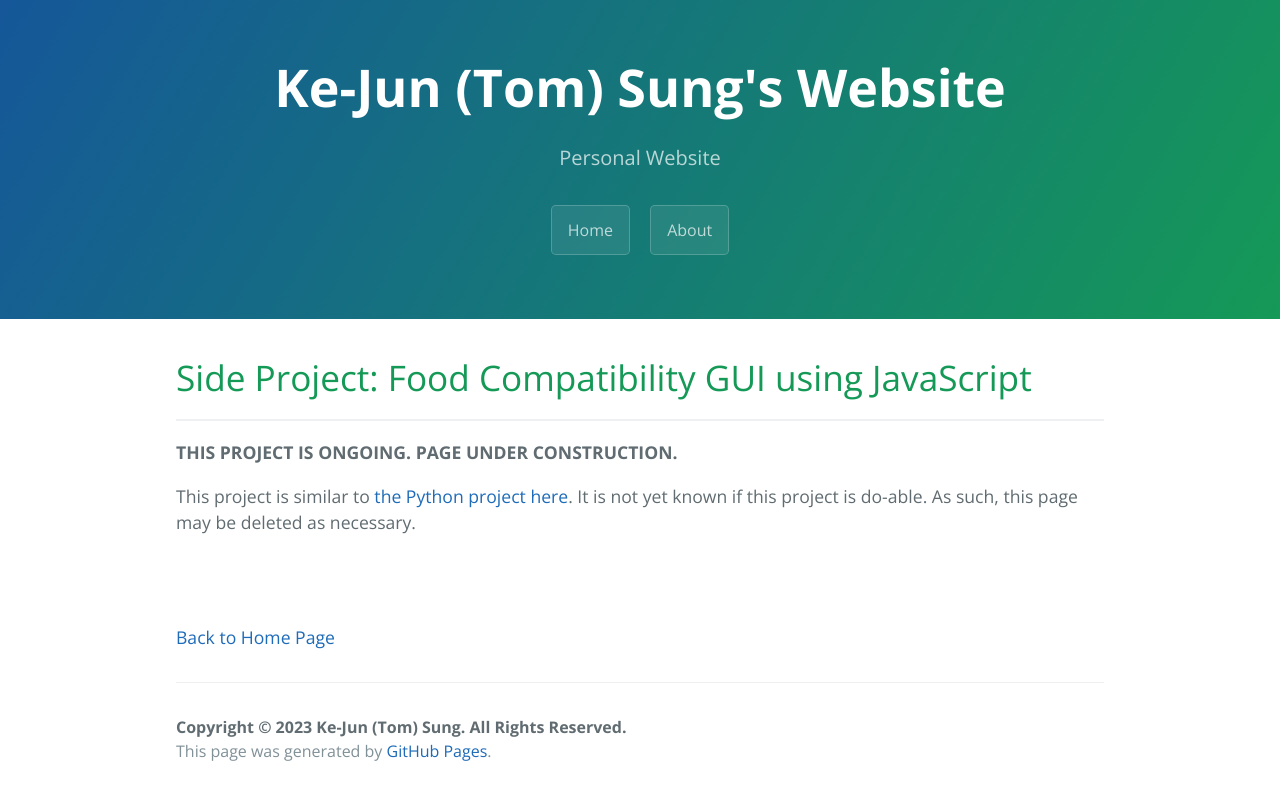
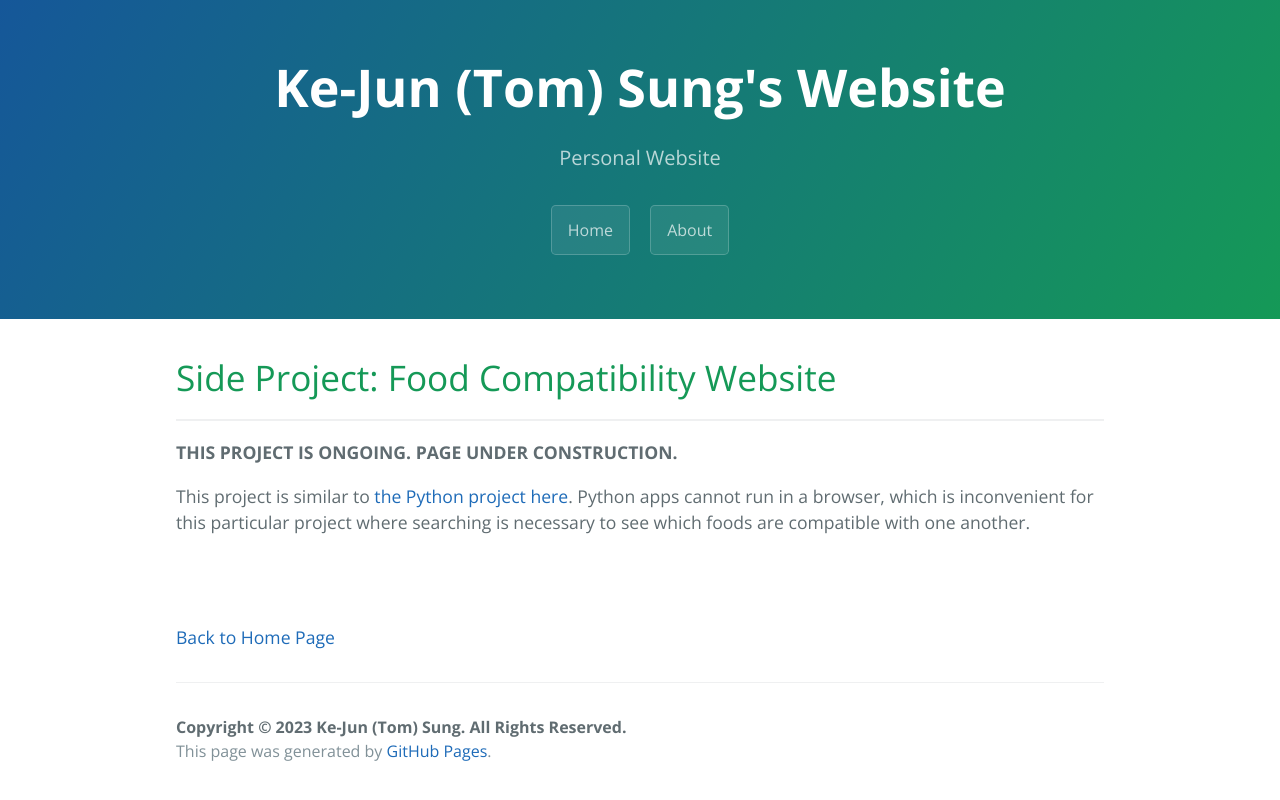
Before and after one commit to tkjsung/tkjsung.github.io, a Jekyll site: the page built from md_files/side_foodcompat_website.md, in a window 1280 px wide. Shown: the top 800 px of the page. Built offline with Jekyll 4.4.1, drawn with Linux system fonts in a browser that asks for light colours.

Commit message:
updated side project descriptions

```diff
--- a/md_files/side_foodcompat_js.md
+++ b/md_files/side_foodcompat_website.md
@@ -1,15 +1,15 @@
 ---
 layout: default
-title: Side Project - iCloud Control Script
+title: Side Project - Food Compatibility Website
 ---
 
-# Side Project: Food Compatibility GUI using JavaScript
+# Side Project: Food Compatibility Website
 
 * * *
 
 **THIS PROJECT IS ONGOING. PAGE UNDER CONSTRUCTION.**
 
-This project is similar to [the Python project here](/md_files/side_foodcompat). It is not yet known if this project is do-able. As such, this page may be deleted as necessary.
+This project is similar to [the Python project here](/md_files/side_foodcompat_gui). Python apps cannot run in a browser, which is inconvenient for this particular project where searching is necessary to see which foods are compatible with one another.
 
 <!-- ## Side Project Work Repository -->
 
```
Also changed, not shown: md_files/side_foodcompat_gui.md (renamed from md_files/side_foodcompat.md, +2 -2 lines), md_files/side_icloudctrlscript.md (+1 -1 lines).
